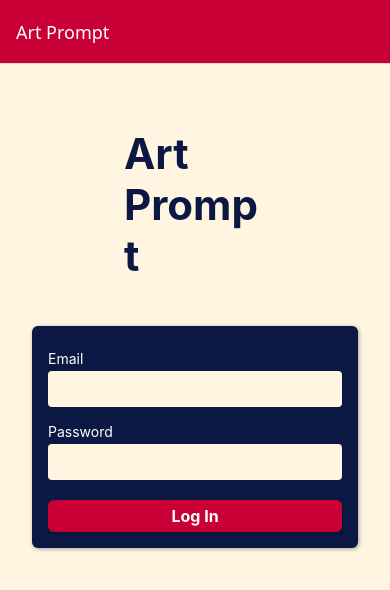
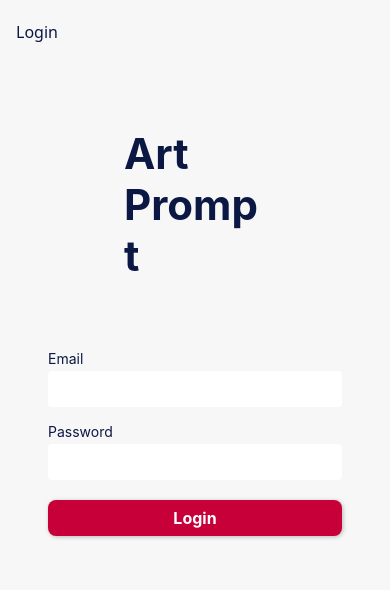
Before and after one commit to wizgurl101/art-prompt-mobile, a React Native app: screen /Login in a window 390 px wide. Shown: the top 590 px of the page. Built offline with nearby package versions, Linux system fonts and the light colour scheme.

Commit message:
change the styles of app

```diff
--- a/App.js
+++ b/App.js
@@ -14,12 +14,14 @@ function PublicStack() {
   return (
     <Stack.Navigator
       screenOptions={{
-        headerStyle: { backgroundColor: Colors.primary500 },
+        headerShadowVisible: false,
+        headerStyle: { backgroundColor: Colors.primary100 },
         headerTintColor: "white",
+        headerTitleStyle: { color: Colors.primary800, fontSize: 16 },
         contentStyle: { backgroundColor: Colors.primary100 },
       }}
     >
-      <Stack.Screen name="Art Prompt" component={LoginScreen} />
+      <Stack.Screen name="Login" component={LoginScreen} />
     </Stack.Navigator>
   );
 }
@@ -28,8 +30,9 @@ function PrivateStack() {
   return (
     <Stack.Navigator
       screenOptions={{
-        headerStyle: { backgroundColor: Colors.primary500 },
+        headerStyle: { backgroundColor: Colors.primary100 },
         headerTintColor: "white",
+        headerTitleStyle: { color: Colors.primary800, fontSize: 16 },
         contentStyle: { backgroundColor: Colors.primary100 },
       }}
     >
--- a/components/Buttons/Button.js
+++ b/components/Buttons/Button.js
@@ -19,7 +19,7 @@ export default Button;
 
 const styles = StyleSheet.create({
   button: {
-    borderRadius: 6,
+    borderRadius: 8,
     paddingVertical: 6,
     paddingHorizontal: 12,
     backgroundColor: Colors.primary500,
@@ -37,5 +37,6 @@ const styles = StyleSheet.create({
     color: "white",
     fontSize: 16,
     fontWeight: "bold",
+    padding: 2,
   },
 });
--- a/constants/styles.js
+++ b/constants/styles.js
@@ -1,6 +1,6 @@
 export const Colors = {
-  primary100: "#FFF5E1",
-  primary500: "#C80036",
+  primary100: "#F7F7F7",
+  primary500: "#C70039",
   primary800: "#0C1844",
   error100: "#fcdcbf",
   error500: "#f37c13",
--- a/screens/Login/auth/AuthContent.js
+++ b/screens/Login/auth/AuthContent.js
@@ -67,13 +67,7 @@ const styles = StyleSheet.create({
     marginTop: 45,
     marginHorizontal: 32,
     padding: 16,
-    borderRadius: 6,
-    backgroundColor: Colors.primary800,
-    elevation: 2,
-    shadowColor: "black",
-    shadowOffset: { width: 1, height: 1 },
-    shadowOpacity: 0.35,
-    shadowRadius: 4,
+    backgroundColor: Colors.primary100,
   },
   buttons: {
     marginTop: 8,
--- a/screens/Login/auth/Input.js
+++ b/screens/Login/auth/Input.js
@@ -34,7 +34,7 @@ const styles = StyleSheet.create({
     marginVertical: 8,
   },
   label: {
-    color: "white",
+    color: Colors.primary800,
     marginBottom: 4,
   },
   labelInvalid: {
@@ -43,7 +43,7 @@ const styles = StyleSheet.create({
   input: {
     paddingVertical: 8,
     paddingHorizontal: 6,
-    backgroundColor: Colors.primary100,
+    backgroundColor: "white",
     borderRadius: 4,
     fontSize: 16,
   },
--- a/screens/Login/auth/LoginForm.js
+++ b/screens/Login/auth/LoginForm.js
@@ -30,7 +30,7 @@ function LoginForm({ onSubmit, credentialsInvalid }) {
   }
 
   return (
-    <View style={styles.form}>
+    <View>
       <View>
         <Input
           label="Email"
@@ -47,7 +47,7 @@ function LoginForm({ onSubmit, credentialsInvalid }) {
           isInvalid={passwordIsInvalid}
         />
         <View style={styles.buttons}>
-          <Button onPress={submitHandler}>Log In</Button>
+          <Button onPress={submitHandler}>Login</Button>
         </View>
       </View>
     </View>
--- a/screens/Prompt/index.js
+++ b/screens/Prompt/index.js
@@ -2,6 +2,7 @@ import { StyleSheet, Text, View } from "react-native";
 import IconButton from "../../components/Buttons/IconButton";
 import { useContext, useLayoutEffect } from "react";
 import { AuthContext } from "../../contexts/auth.context";
+import { Colors } from "../../constants/styles";
 
 function PromptScreen({ navigation }) {
   const authCtx = useContext(AuthContext);
@@ -11,7 +12,7 @@ function PromptScreen({ navigation }) {
       headerRight: () => (
         <IconButton
           icon="logout"
-          color="white"
+          color={Colors.primary800}
           size={24}
           onPress={authCtx.logout}
         />
```
